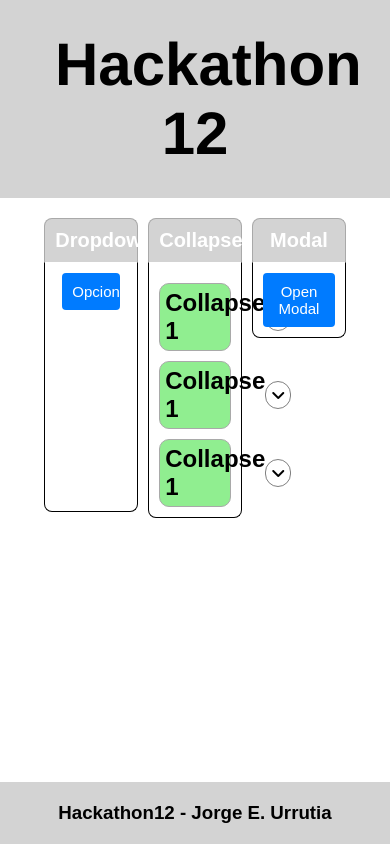
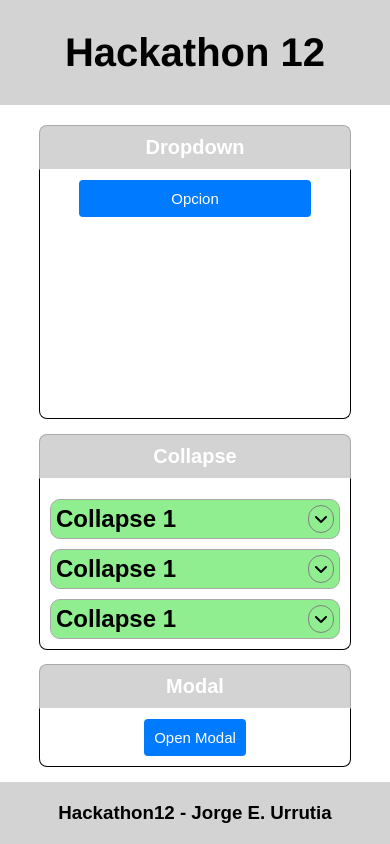
Before and after one commit to Edu12x/hackathon12, a plain HTML site: page index.html in a window 390 px wide. Drawn offline with Linux system fonts and the light colour scheme.

Commit message:
Responsive

```diff
--- a/sass/_breakpoints.scss
+++ b/sass/_breakpoints.scss
@@ -0,0 +1,20 @@
+
+@mixin breakpoint ($breakpoints){
+    @if ($breakpoints== "tablet" ){
+      @media (max-width: 900px ) {
+        @content;
+      }
+    }
+
+    @if ($breakpoints=="smartphone"){
+      @media (max-width: 768px){
+        @content;
+      }
+    }
+
+    @if ($breakpoints=="sm"){
+      @media (max-width: 420px){
+        @content;
+      }
+    }
+  }
--- a/sass/_layout.scss
+++ b/sass/_layout.scss
@@ -0,0 +1,20 @@
+@include breakpoint("tablet") {
+  main {
+    flex-wrap: wrap;
+    .section {
+        width: 40%;
+    }
+  }
+}
+
+@include breakpoint("smartphone"){
+    main {
+      flex-wrap: wrap;
+      .section {
+          width: 100%;
+      }
+    }
+    header{
+        font-size: 20px;
+    }
+  }
--- a/sass/main.scss
+++ b/sass/main.scss
@@ -24,4 +24,6 @@ main {
 @import "collapse";
 @import "modal";
 @import "button";
-@import "footer"
+@import "footer";
+@import "breakpoints";
+@import "layout"
```
Also changed, not shown: sass/main.css, 1 other file.
